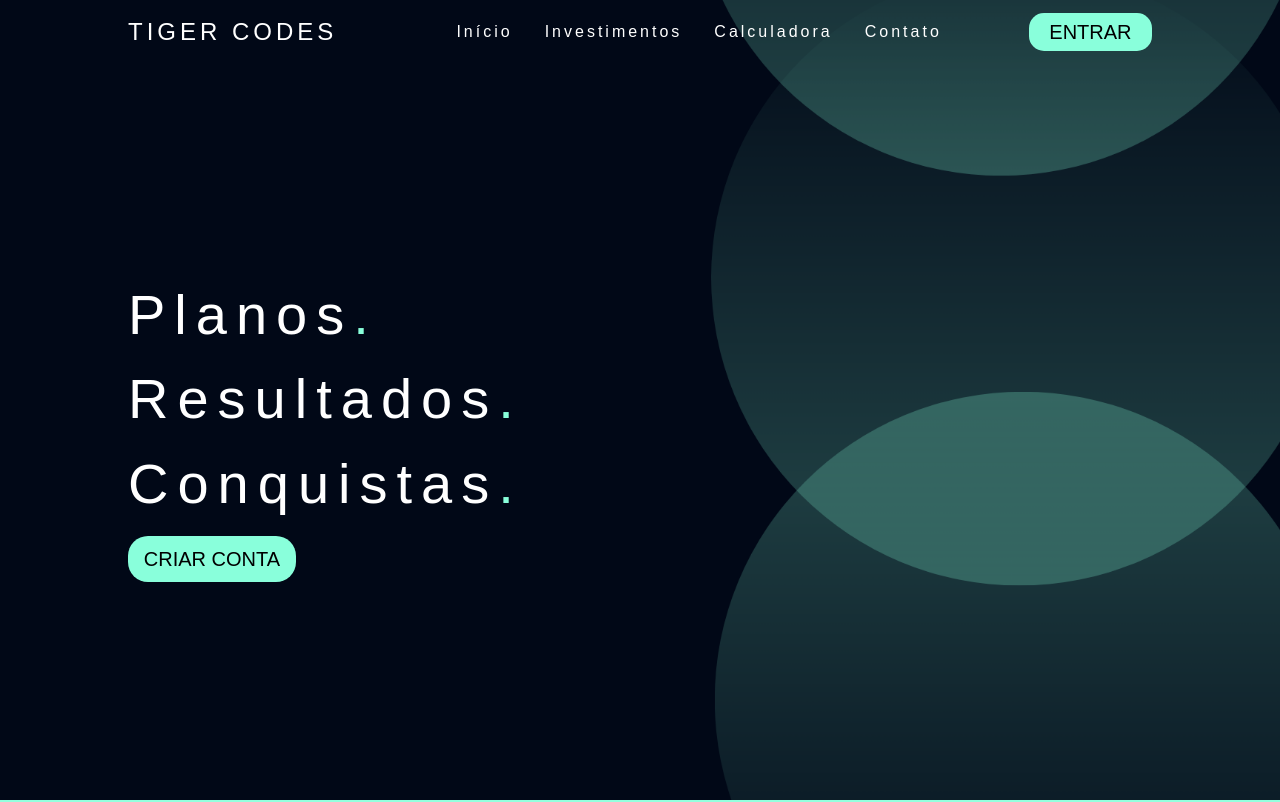
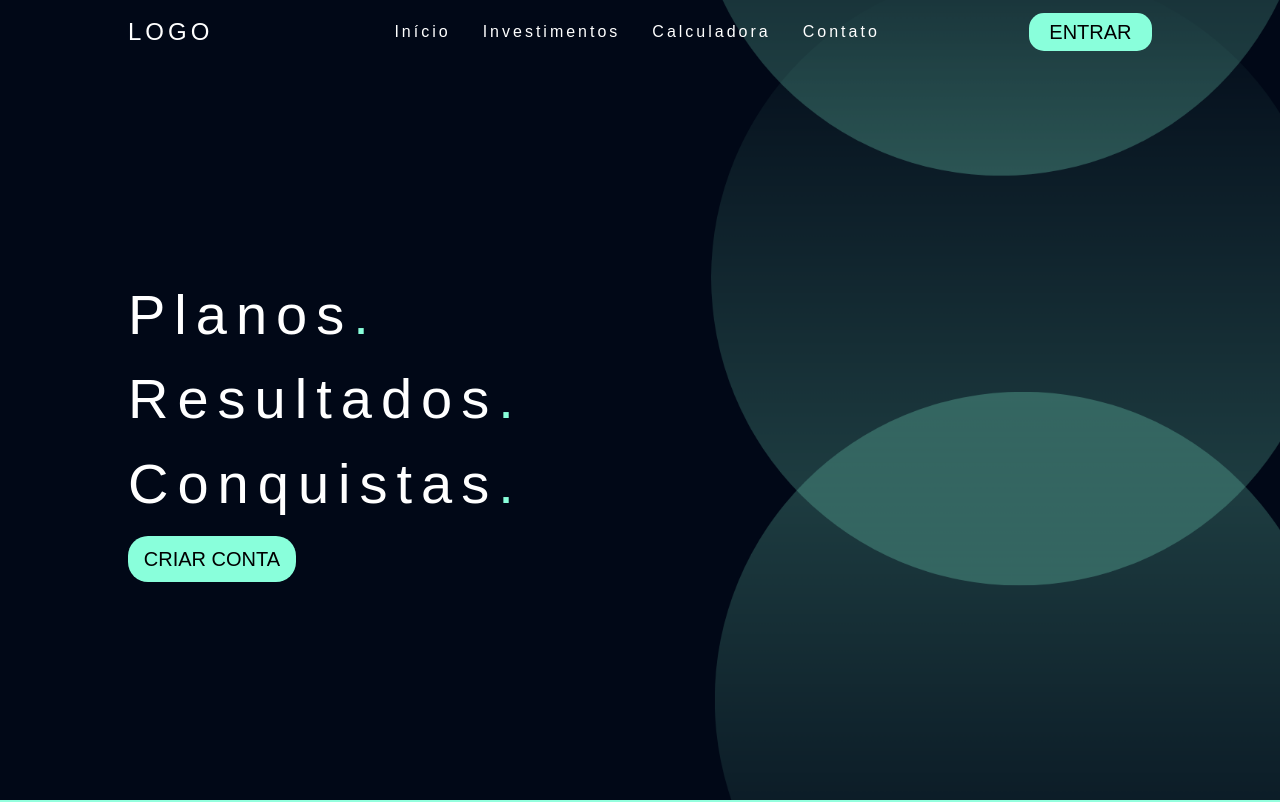
Before and after one commit to 1Edum/landing-page-investimentos, a plain HTML site: page index.html in a window 1280 px wide. Shown: the top 802 px of the page. Drawn offline with nearby package versions, Linux system fonts and the light colour scheme.

Commit message:
Demonstração do Projeto

```diff
--- a/index.html
+++ b/index.html
@@ -27,7 +27,7 @@
             style="background: url(/img/fundo01.png); background-size: cover; ; width: 100%;">
             <header>
                 <nav>
-                    <a class="logo" href="/">Tiger Codes</a>
+                    <a class="logo" href="/">Logo</a>
                     <div class="mobile-menu">
                         <div class="line1"></div>
                         <div class="line2"></div>
```
